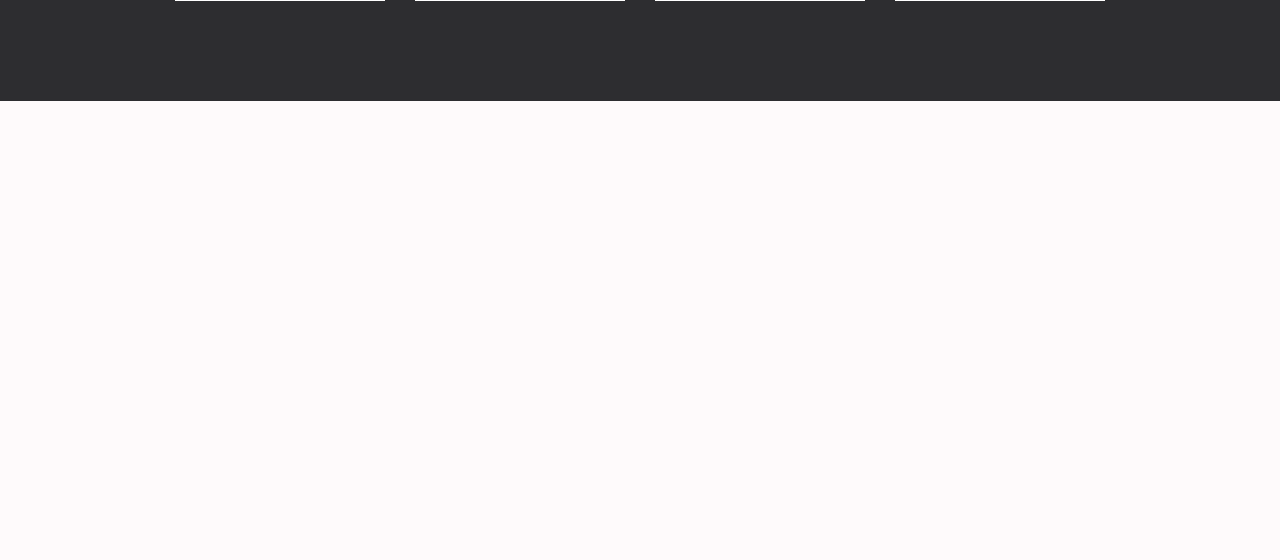
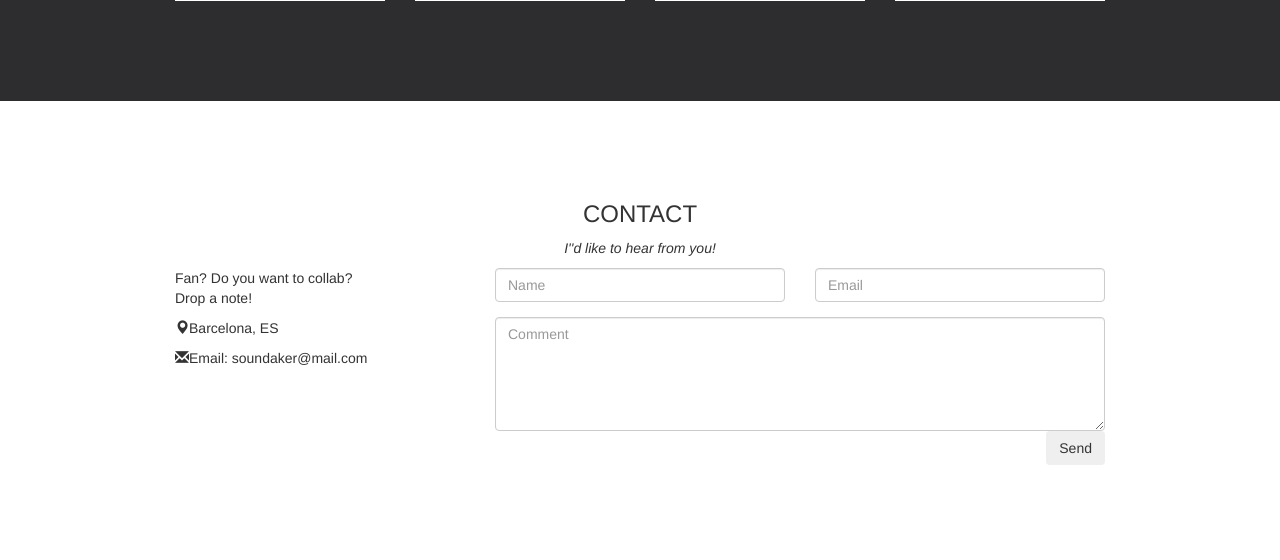
Before and after one commit to AlbertoIzq/AlbertoIzq-2.ArtistWebsite, a Flask app: page / in a window 1280 px wide. Shown: the part 2433-2993 px from the top of the page. Before the commit the page ends 2534 px from the top, so only its background shows below. Run offline with Flask 2, Linux system fonts and the light colour scheme; some libraries are stand-ins or nearby versions.

Commit message:
Add contact section

```diff
--- a/AlbertoIzq-2.ArtistWebsite/templates/home.html
+++ b/AlbertoIzq-2.ArtistWebsite/templates/home.html
@@ -244,5 +244,34 @@
             </div>
         </div>
     </div>
+
+    <!-- Contact Section -->
+    <div class="container">
+        <h3 class="text-center">CONTACT</h3>
+        <p class="text-center"><em>I''d like to hear from you!</em></p>
+        <div class="row test">
+            <div class="col-md-4">
+                <p>Fan? Do you want to collab?<br />Drop a note!</p>
+                <p><span class="glyphicon glyphicon-map-marker"></span>Barcelona, ES</p>
+                <p><span class="glyphicon glyphicon-envelope"></span>Email: soundaker@mail.com</p>
+            </div>
+            <div class="col-md-8">
+                <div class="row">
+                    <div class="col-sm-6 form-group">
+                        <input class="form-control" id="name" name="name" placeholder="Name" type="text" required>
+                    </div>
+                    <div class="col-sm-6 form-group">
+                        <input class="form-control" id="email" name="email" placeholder="Email" type="email" required>
+                    </div>
+                </div>
+                <textarea class="form-control" id="comments" name="comments" placeholder="Comment" rows="5"></textarea>
+                <div class="row">
+                    <div class="col-md-12 form-group">
+                        <button class="btn pull-right" type="submit">Send</button>
+                    </div>
+                </div>
+            </div>
+        </div>
+    </div>
 </body>
 </html>
```
